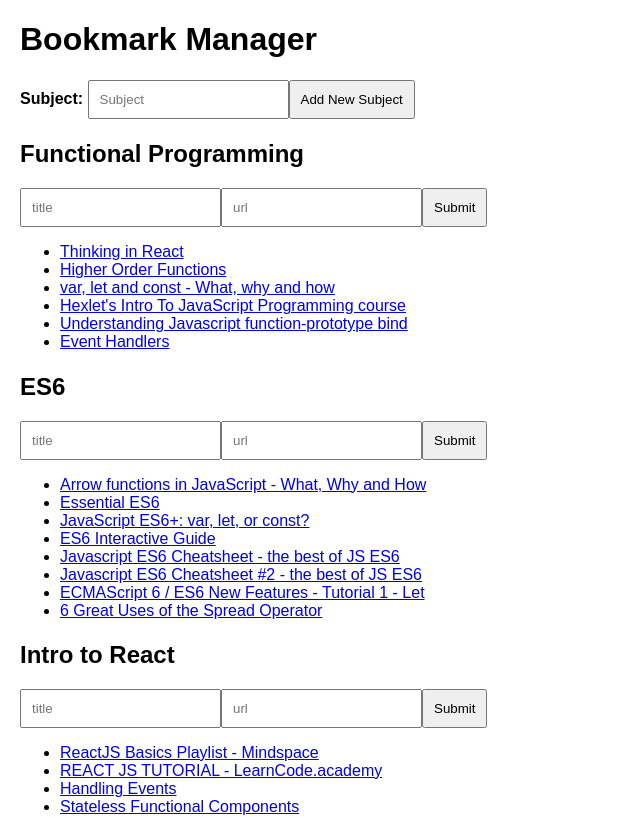
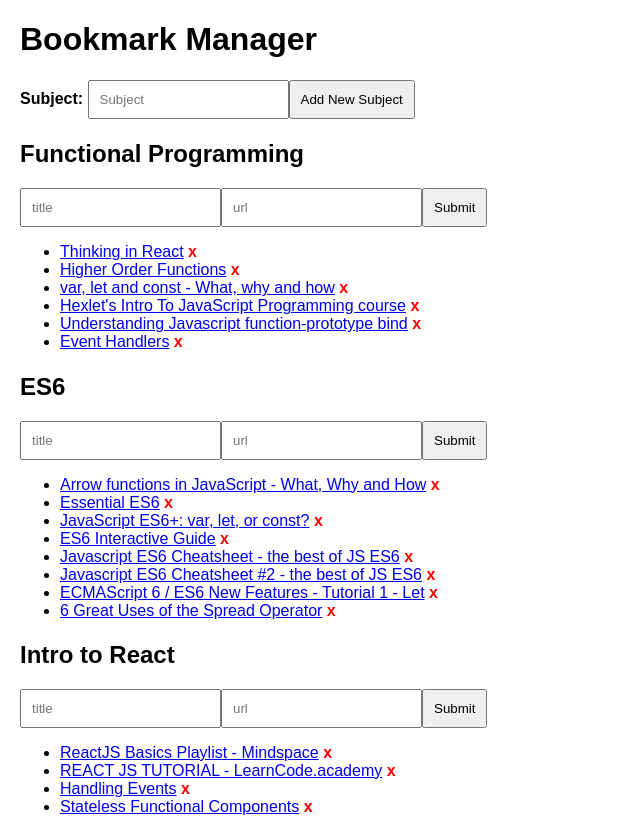
Before and after one commit to jpanaia/BookmarkManager, a React (Create React App) app: page / in a window 1280 px wide. Shown: the top 817 px of the page, without its empty margins (0-640 px from the left). Built offline with nearby package versions, Linux system fonts and the light colour scheme.

Commit message:
beginning to implement delete resource component

```diff
--- a/src/AddNewSubject.js
+++ b/src/AddNewSubject.js
@@ -21,7 +21,7 @@
     handleSubmit(e) {
         e.preventDefault();
         this.props.addNew(this.state.subject);
-         this.state = {
+        this.state = {
             subject: ''
         }
     }
--- a/src/App.js
+++ b/src/App.js
@@ -1,6 +1,8 @@
 import React, { Component } from 'react';
 import Subject from './Subject';
 import AddNewSubject from './AddNewSubject';
+//import Delete from './Delete';
+
 //import Button from './Button';
 //import Jaime from './Jaime';
 
@@ -13,6 +15,7 @@
 
         this.addNewResource = this.addNewResource.bind(this);
         this.addSubject = this.addSubject.bind(this);
+        this.deleteOneResource = this.deleteOneResource.bind(this);
 
         this.state = {
             subject: '',
@@ -60,7 +63,7 @@
     addNewResource(subject, resource) {
         const tempState = this.state;
         tempState.resources[subject].resources.push(resource);
-        this.setState(tempState)
+        this.setState(tempState);
     }
 
     addSubject(subject) {
@@ -72,6 +75,14 @@
 
         tempState.resources.push(newSubject);
         this.setState(tempState);
+    }
+
+    deleteOneResource(title){
+        console.log('parent', title);
+        const tempState = this.state;
+        console.log(tempState.resources[title]);
+        //this.setState(tempState);
+        //console.log(tempState);
     }
 
     render() {
@@ -87,6 +98,7 @@
                                  items={resource}
                                  addResource={this.addNewResource}
                                  index={i}
+                                 deleteResource={this.deleteOneResource}
                         />
                     )}
                 )}
--- /dev/null
+++ b/src/Delete.js
@@ -0,0 +1,28 @@
+import React, { Component } from 'react';
+
+export default class Delete extends Component {
+	constructor(props) {
+		super(props);
+		this.handleDelete = this.handleDelete.bind(this);
+
+		this.state = {
+
+		}
+	}
+
+	handleDelete() {
+		//console.log('yo');
+		//console.log(this.props.item, this.props.subject, this.props.delete);
+
+	    //Callback to Subject
+         this.props.delete(this.props.title);
+
+	}
+
+	render() {
+		return (
+			<a href="#" className="red" onClick={this.handleDelete}>x</a>
+		)
+	}
+
+}
--- a/src/Subject.js
+++ b/src/Subject.js
@@ -1,4 +1,5 @@
 import React, { Component } from 'react';
+import Delete from './Delete';
 
 export default class Subject extends Component {
 	constructor(props) {
@@ -7,6 +8,7 @@
 		this.handleChange = this.handleChange.bind(this);
 		this.handleClick = this.handleClick.bind(this);
 		this.handleSubmit = this.handleSubmit.bind(this);
+		this.deleteResource = this.deleteResource.bind(this);
 
 		this.state = {
 			isClicked: false,
@@ -57,6 +59,11 @@
         })
     }
 
+    deleteResource(title){
+        console.log('sibling', title);
+        this.props.deleteResource(title);
+    }
+
 	render() {
 		return (
 			<div>
@@ -87,7 +94,7 @@
 				<ul id="resource-list" className={this.state.newStyle}>
 					{this.props.items.resources.map((resource, i) => {
 						return (
-							<li key={i}><a onMouseOver={this.swapStyle.bind(this)} href={resource.url}>{resource.title}</a></li>
+							<li key={i}><a onMouseOver={this.swapStyle.bind(this)} href={resource.url}>{resource.title}</a> <Delete delete={this.deleteResource} title={resource.title}/> </li>
 						)}
 					)}
 				</ul>
--- a/src/index.css
+++ b/src/index.css
@@ -23,3 +23,9 @@
 input[type=text], button {
 	padding: 10px;
 }
+
+.red {
+	color: red;
+	font-weight: bold;
+	text-decoration: none;
+}
```
